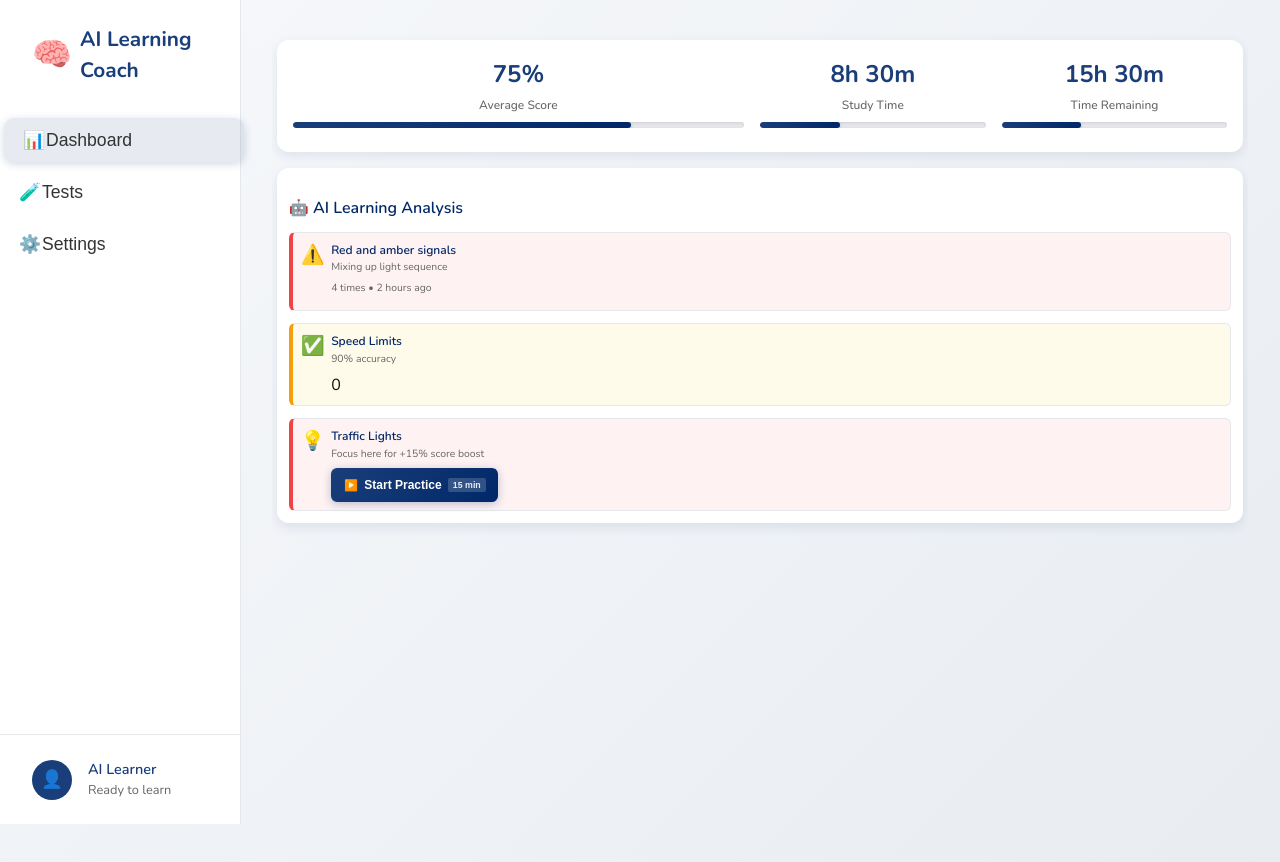
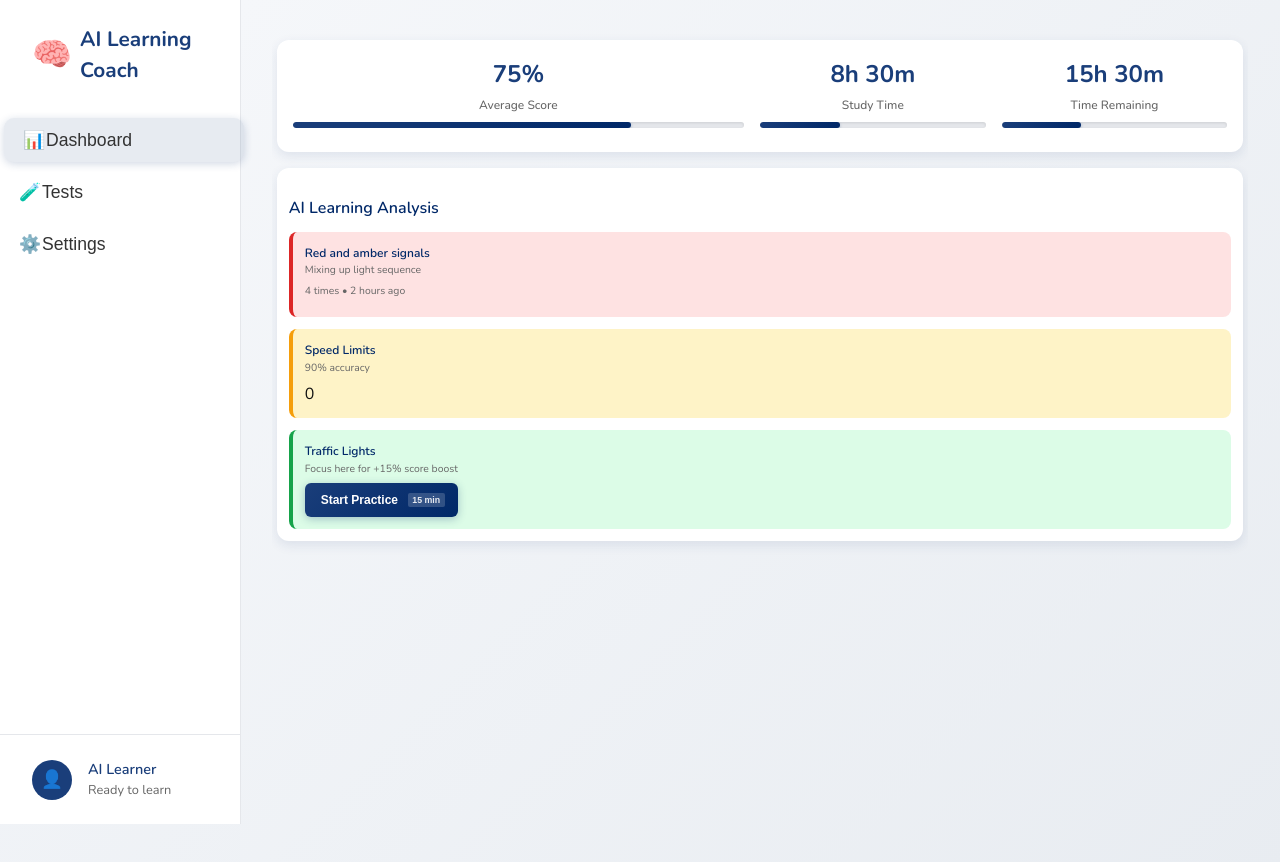
Before and after one commit to fullcircleAI/cbr-ai-coach, a React (Create React App) app: page / in a window 1280 px wide. Shown: the top 862 px of the page. Built offline with nearby package versions, Linux system fonts and the light colour scheme.

Commit message:
Remove all emojis from dashboard, use traffic light colors (red/amber/green) for warning/strength/focus backgrounds

```diff
--- a/src/components/AICoachDashboard.css
+++ b/src/components/AICoachDashboard.css
@@ -81,35 +81,30 @@
   display: flex;
   align-items: flex-start;
   gap: 0.4rem;
-  padding: 0.5rem;
-  border-radius: 6px;
-  border: 1px solid #e5e7eb;
+  padding: 0.75rem;
+  border-radius: 8px;
+  border: none;
   transition: all 0.3s ease;
 }
 
 .insight-card:hover {
   transform: translateY(-2px);
-  box-shadow: 0 4px 12px rgba(26, 62, 122, 0.15);
+  box-shadow: 0 4px 12px rgba(0, 0, 0, 0.15);
 }
 
-.insight-card.high {
-  border-left: 4px solid #ef4444;
-  background: #fef2f2;
+.insight-card.mistake {
+  background: #fee2e2;
+  border-left: 4px solid #dc2626;
 }
 
-.insight-card.medium {
+.insight-card.strength {
+  background: #fef3c7;
   border-left: 4px solid #f59e0b;
-  background: #fffbeb;
 }
 
-.insight-card.low {
-  border-left: 4px solid #10b981;
-  background: #f0fdf4;
-}
-
-.insight-icon {
-  font-size: 1.2rem;
-  flex-shrink: 0;
+.insight-card.recommendation {
+  background: #dcfce7;
+  border-left: 4px solid #16a34a;
 }
 
 .insight-content h4 {
@@ -164,9 +159,6 @@
   box-shadow: 0 4px 12px rgba(26, 62, 122, 0.3);
 }
 
-.start-practice-btn .btn-icon {
-  font-size: 0.7rem;
-}
 
 .start-practice-btn .btn-text {
   flex: 1;
--- a/src/components/AICoachDashboard.tsx
+++ b/src/components/AICoachDashboard.tsx
@@ -167,15 +167,10 @@ export const AICoachDashboard: React.FC = () => {
 
           {/* AI Insights Summary */}
           <div className="ai-insights-summary">
-            <h3>🤖 AI Learning Analysis</h3>
+            <h3>AI Learning Analysis</h3>
             <div className="insights-grid">
               {aiInsights.map((insight, index) => (
-                <div key={index} className={`insight-card ${insight.priority}`}>
-                  <div className="insight-icon">
-                    {insight.type === 'mistake' && '⚠️'}
-                    {insight.type === 'strength' && '✅'}
-                    {insight.type === 'recommendation' && '💡'}
-                  </div>
+                <div key={index} className={`insight-card ${insight.type}`}>
                   <div className="insight-content">
                     <h4>{insight.message}</h4>
                     {insight.explanation && (
@@ -190,7 +185,6 @@ export const AICoachDashboard: React.FC = () => {
                         className="start-practice-btn"
                         onClick={() => navigateToRecommendedTest(insight)}
                       >
-                        <span className="btn-icon">▶️</span>
                         <span className="btn-text">Start Practice</span>
                         <span className="btn-time">15 min</span>
                       </button>
```
